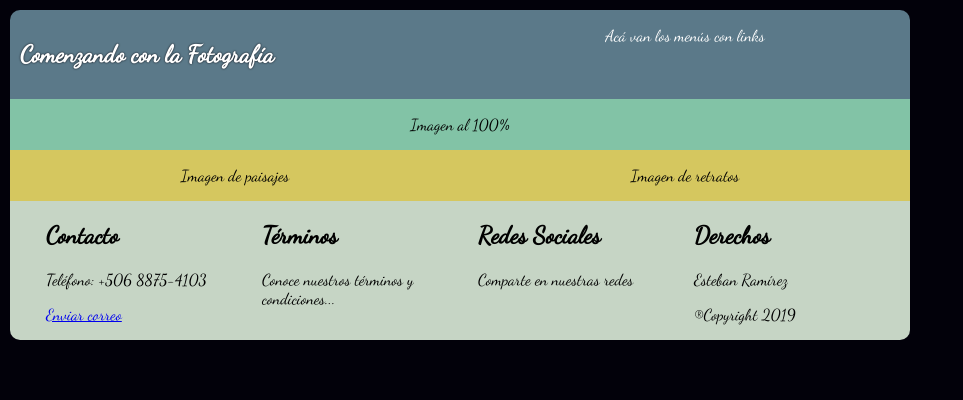
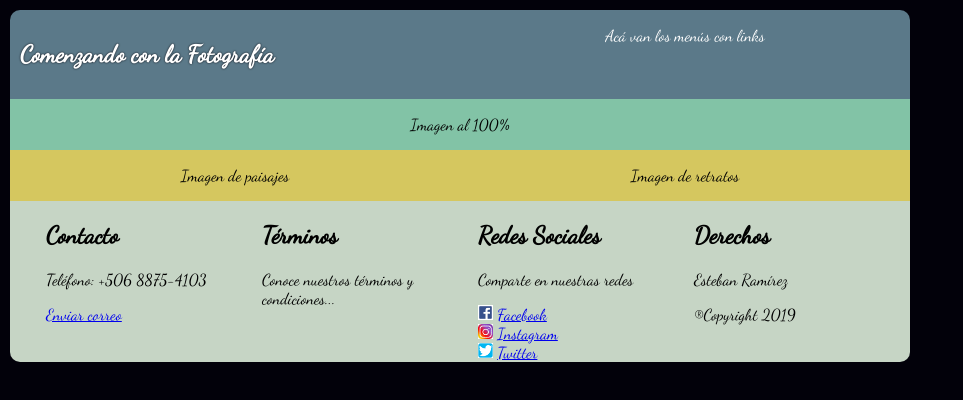
Before and after one commit to Eramirezr19/EvaluacionFinalCss, a plain HTML site: page Index.html in a window 1280 px wide. Shown: the whole page, without its empty margins (0-963 px from the left). Drawn offline with Linux system fonts and the light colour scheme.

Commit message:
Hipervínculos
Hipervínculos a redes sociales

```diff
--- a/Index.html
+++ b/Index.html
@@ -46,6 +46,9 @@
           <div class="c8">
             <p><h2>Redes Sociales</h2></p>
             <p>Comparte en nuestras redes</p>
+            <img src="image/facebook.png" alt="icono facebook"> <a href="https://www.facebook.com/" target="_blank">Facebook</a><br>
+            <img src="image/Instagram.jpg" alt="icono Instagram"> <a href="https://www.instagram.com/" target="_blank">Instagram</a><br>
+            <img src="image/twitter.png" alt="icono Twitter"> <a href="https://twitter.com/" target="_blank">Twitter</a>
           </div>
           <div class="c9">
             <p><h2>Derechos</h2></p>
--- a/css/estilos.css
+++ b/css/estilos.css
@@ -44,6 +44,9 @@ body{
   padding: 0 0 0 4%;
 }
 
+.c8 img{
+width: 15px;
+}
 @media (max-width:900px) and (min-width:100px) {
   .contenidoa, .contenidob, .contenidoc, .contenidod{
     width: 100%;
```
Also changed, not shown: image/Instagram.jpg (added), image/facebook.png (added), image/twitter.png (added).
